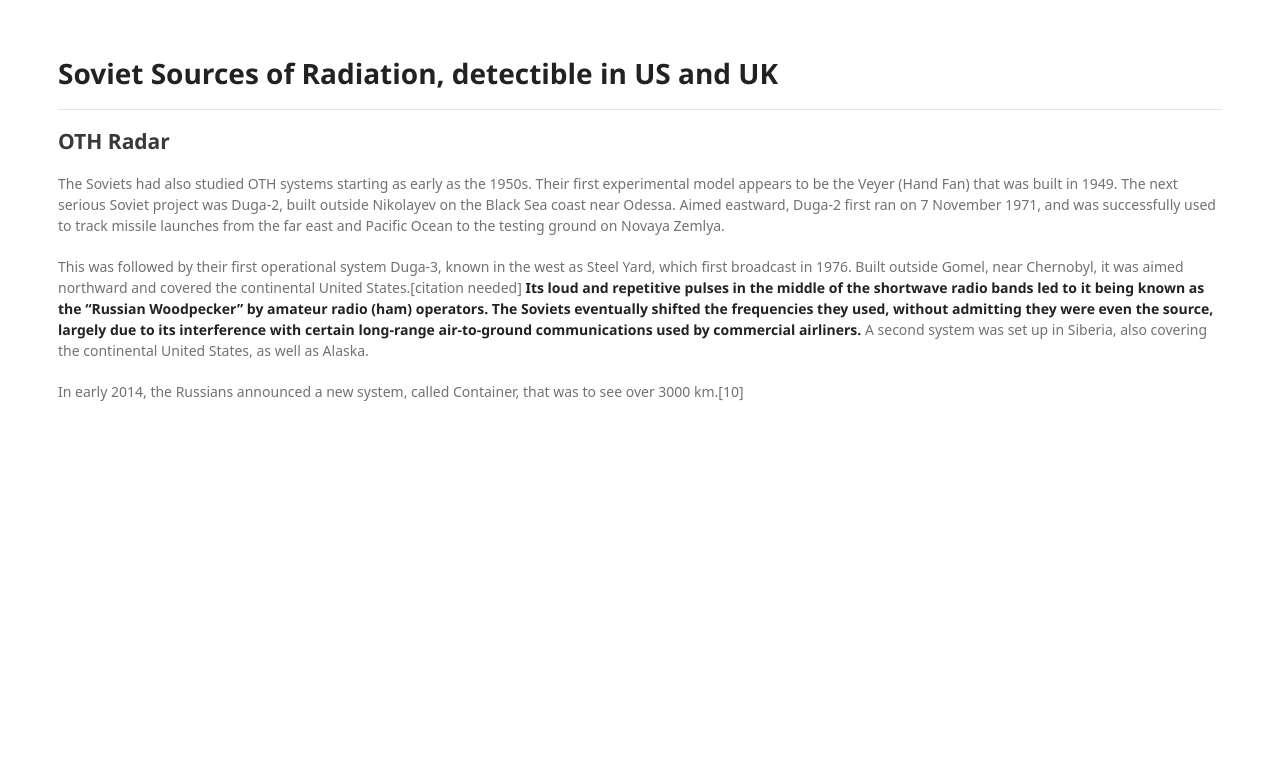
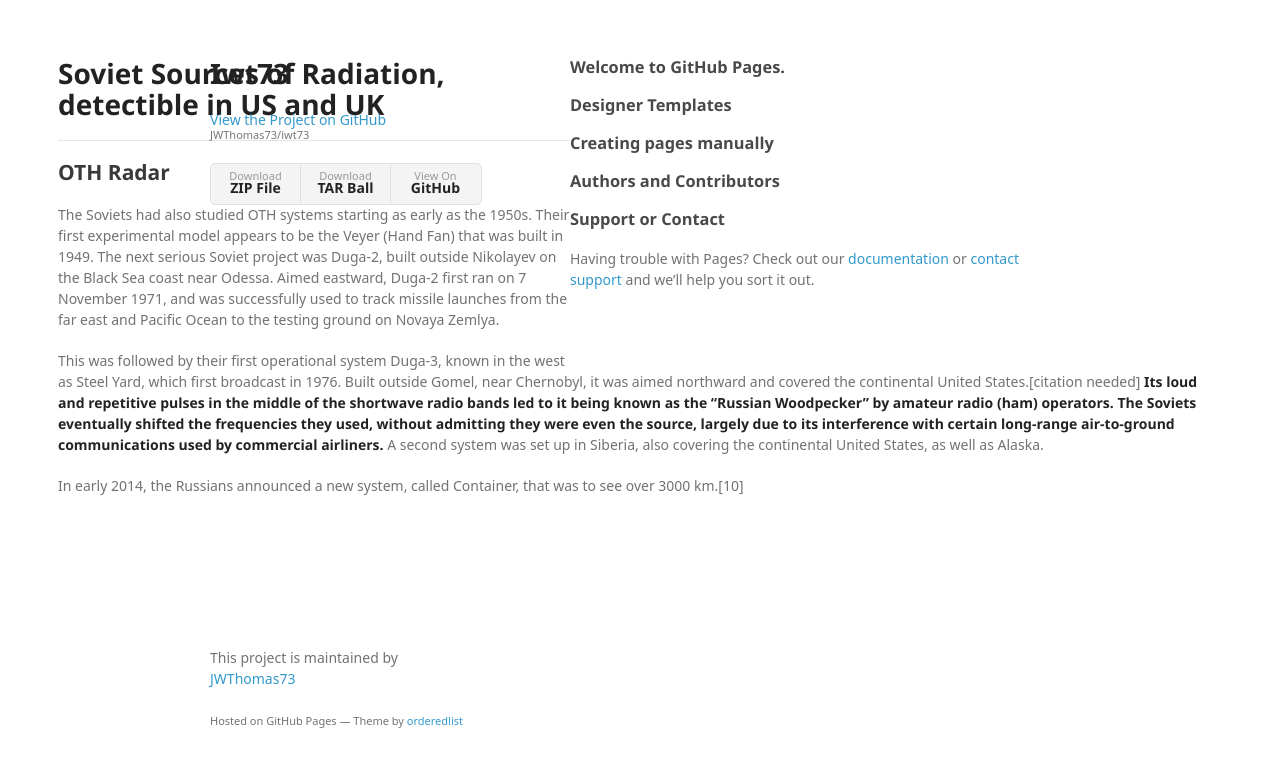
Before and after one commit to JWThomas73/iwt73, a plain HTML site: page indexiii.html in a window 1280 px wide. Drawn offline with Linux system fonts and the light colour scheme; a web font is replaced by a local one.

Commit message:
Update indexiii.html

```diff
--- a/indexiii.html
+++ b/indexiii.html
@@ -1,8 +1,5 @@
+<!doctype html>
 <html>
-<head>
-<title>SovietSources</title>
-</head>
-<body>
   <head>
     <meta charset="utf-8">
     <meta http-equiv="X-UA-Compatible" content="chrome=1">
@@ -15,6 +12,50 @@
     <script src="//html5shiv.googlecode.com/svn/trunk/html5.js"></script>
     <![endif]-->
   </head>
+  <body>
+    <div class="wrapper">
+      <header>
+        <h1>Iwt73</h1>
+        <p></p>
+
+        <p class="view"><a href="https://github.com/JWThomas73/iwt73">View the Project on GitHub <small>JWThomas73/iwt73</small></a></p>
+
+
+        <ul>
+          <li><a href="https://github.com/JWThomas73/iwt73/zipball/master">Download <strong>ZIP File</strong></a></li>
+          <li><a href="https://github.com/JWThomas73/iwt73/tarball/master">Download <strong>TAR Ball</strong></a></li>
+          <li><a href="https://github.com/JWThomas73/iwt73">View On <strong>GitHub</strong></a></li>
+        </ul>
+      </header>
+      <section>
+        <h3>
+<a id="welcome-to-github-pages" class="anchor" href="#welcome-to-github-pages" aria-hidden="true"><span aria-hidden="true" class="octicon octicon-link"></span></a>Welcome to GitHub Pages.</h3>
+
+
+<h3>
+<a id="designer-templates" class="anchor" href="#designer-templates" aria-hidden="true"><span aria-hidden="true" class="octicon octicon-link"></span></a>Designer Templates</h3>
+
+
+<h3>
+<a id="creating-pages-manually" class="anchor" href="#creating-pages-manually" aria-hidden="true"><span aria-hidden="true" class="octicon octicon-link"></span></a>Creating pages manually</h3>
+<h3>
+<a id="authors-and-contributors" class="anchor" href="#authors-and-contributors" aria-hidden="true"><span aria-hidden="true" class="octicon octicon-link"></span></a>Authors and Contributors</h3>
+
+<h3>
+<a id="support-or-contact" class="anchor" href="#support-or-contact" aria-hidden="true"><span aria-hidden="true" class="octicon octicon-link"></span></a>Support or Contact</h3>
+
+<p>Having trouble with Pages? Check out our <a href="https://help.github.com/pages">documentation</a> or <a href="https://github.com/contact">contact support</a> and we’ll help you sort it out.</p>
+      </section>
+      <footer>
+        <p>This project is maintained by <a href="https://github.com/JWThomas73">JWThomas73</a></p>
+        <p><small>Hosted on GitHub Pages &mdash; Theme by <a href="https://github.com/orderedlist">orderedlist</a></small></p>
+      </footer>
+    </div>
+    <script src="javascripts/scale.fix.js"></script>
+
+  </body>
+</html>
+
 
 
 <h1>Soviet Sources of Radiation, detectible in US and UK</h1>
```
